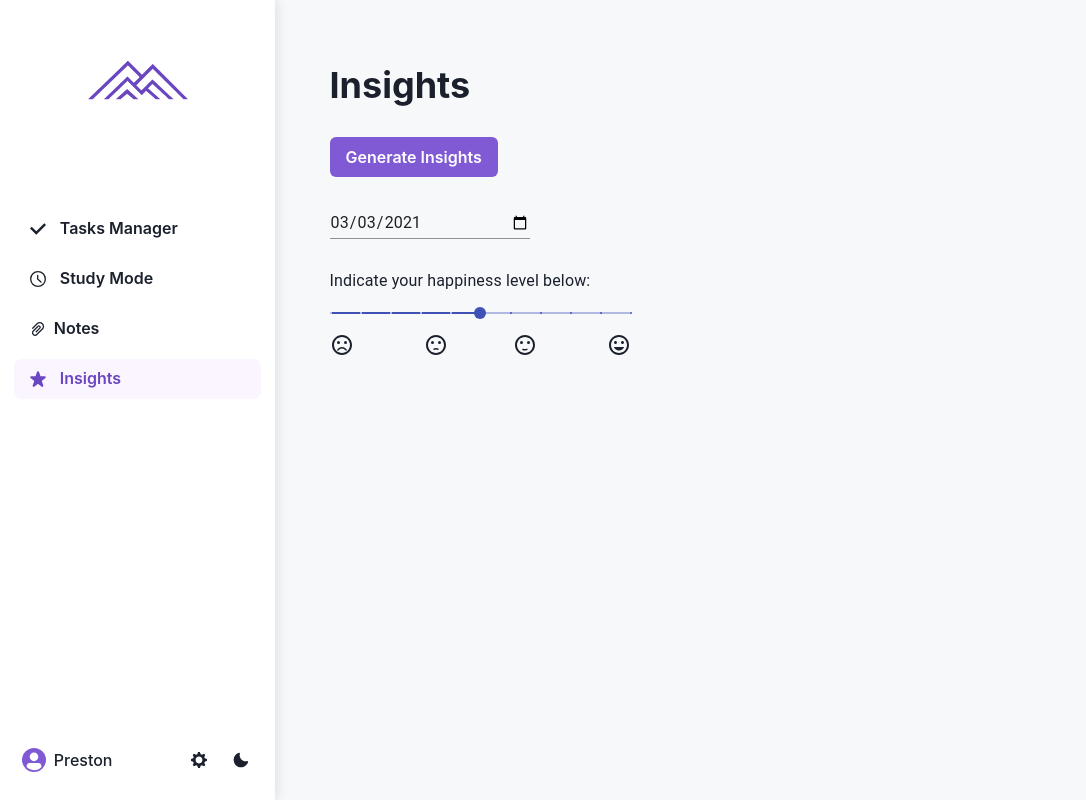
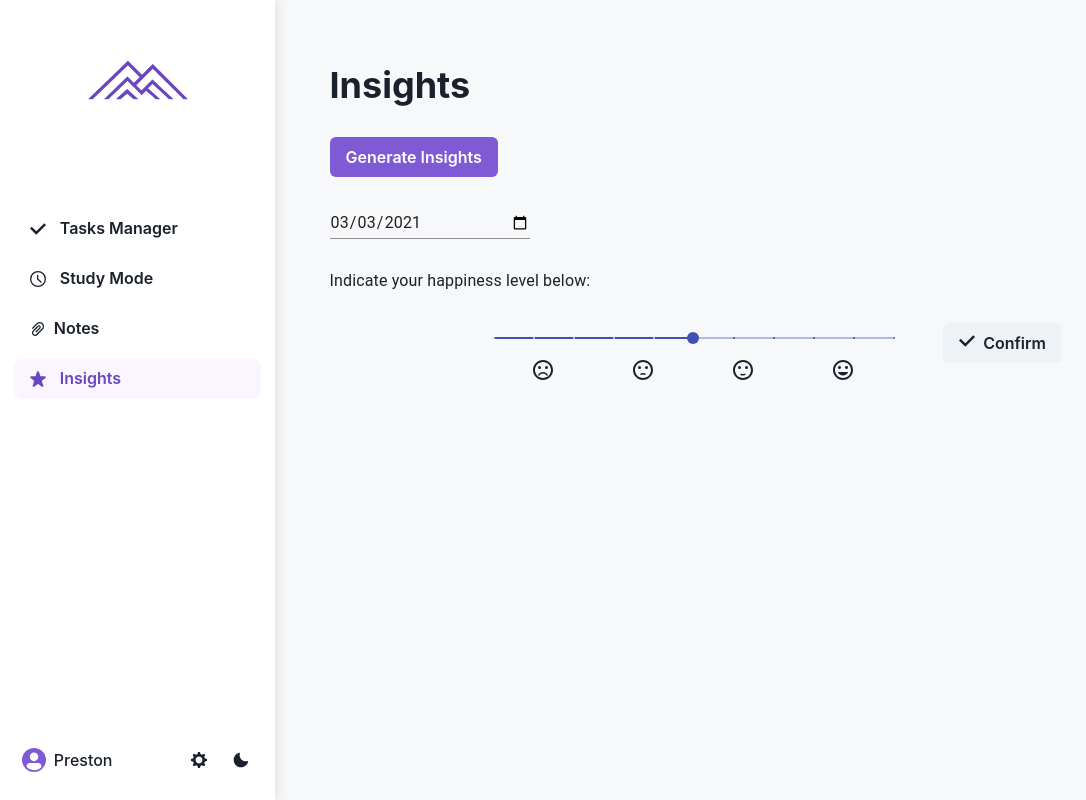
Before and after one commit to farbs03/nextech-client, a React (Create React App) app: page /insights in a window 1280 px wide. Shown: the whole page, without its empty margins (0-1086 px from the left). Built offline with nearby package versions, Linux system fonts and the light colour scheme.

Commit message:
added material ui stuff

```diff
--- a/src/Components/Insights.js
+++ b/src/Components/Insights.js
@@ -1,7 +1,5 @@
 import {React, useState, useEffect, useContext} from 'react'
-import {Modal, ModalOverlay, ModalContent, ModalHeader, ModalFooter, ModalBody, ModalCloseButton, NumberInput} from "@chakra-ui/react"
-import {Menu, MenuButton, MenuList, MenuItem} from "@chakra-ui/react"
-import {ChevronDownIcon} from "@chakra-ui/icons"
+import {CheckIcon} from "@chakra-ui/icons"
 import {IconButton, Container, Heading, Button, useDisclosure, FormControl, FormLabel, Textarea, NumberInputField} from "@chakra-ui/react"
 import {userData} from './MockData';
 import SideNav from "./SideNav"
@@ -18,7 +16,7 @@ import SentimentDissatisfiedIcon from '@material-ui/icons/SentimentDissatisfied'
 
 const useStyles = makeStyles({
   root: {
-    width: 300,
+    width: 400,
   },
   input: {
     width: 42,
@@ -78,8 +76,6 @@ const Insights = () => {
 
   return (
     <div id="zen-body">
-      <div style={{alignItems:"center", justifyContent:"space-between", margin:"auto"}}>
-
         <Heading size="xl" style={{marginBottom:"30px", color: ""}}>Insights</Heading>
         <Button colorScheme="purple" style={{marginBottom: "30px"}}>
             Generate Insights
@@ -87,10 +83,12 @@ const Insights = () => {
         <br></br>
         <Input type="date" value={dateStringForm} style={{width:"200px", marginBottom: "30px"}} onChange = {e => setDateStringForm(e.target.value)}/>
         <br></br>
-        <div className={classes.root}>
         <Typography id="discrete-slider" gutterBottom>
             Indicate your happiness level below:
         </Typography>
+        <br></br>
+        <div style={{margin: "0px auto", textAlign: "center"}}>
+          <div className={classes.root} style={{display: "inline-block"}}>
             <Slider
               defaultValue={5}
               getAriaValueText={valuetext}
@@ -100,14 +98,18 @@ const Insights = () => {
               marks
               min={0}
               max={10}
+              style={{display: "inline-block"}}
             />
+            <div style={{width: "100%", justifyContent: "space-between"}}>
+              <SentimentVeryDissatisfiedIcon style={{width: "25%"}}/>
+              <SentimentDissatisfiedIcon style={{width: "25%"}}/>
+              <SentimentSatisfiedIcon style={{width: "25%"}}/>
+              <MoodIcon style={{width: "25%"}}/>
             </div>
-        <div style={{width: "350px", justifyContent: "space-between"}}>
-          <SentimentVeryDissatisfiedIcon style={{marginRight: "70px"}}/>
-          <SentimentDissatisfiedIcon style={{marginRight: "65px"}}/>
-          <SentimentSatisfiedIcon style={{marginRight: "70px"}}/>
-          <MoodIcon/>
           </div>
+          <Button leftIcon={<CheckIcon/>} variant="solid" style={{display: "inline-block", marginLeft: "50px", marginBottom: "70px"}}>
+              Confirm
+          </Button>
         </div>
     </div>
 
```
Lines whose indentation alone changed are shown as unchanged.
